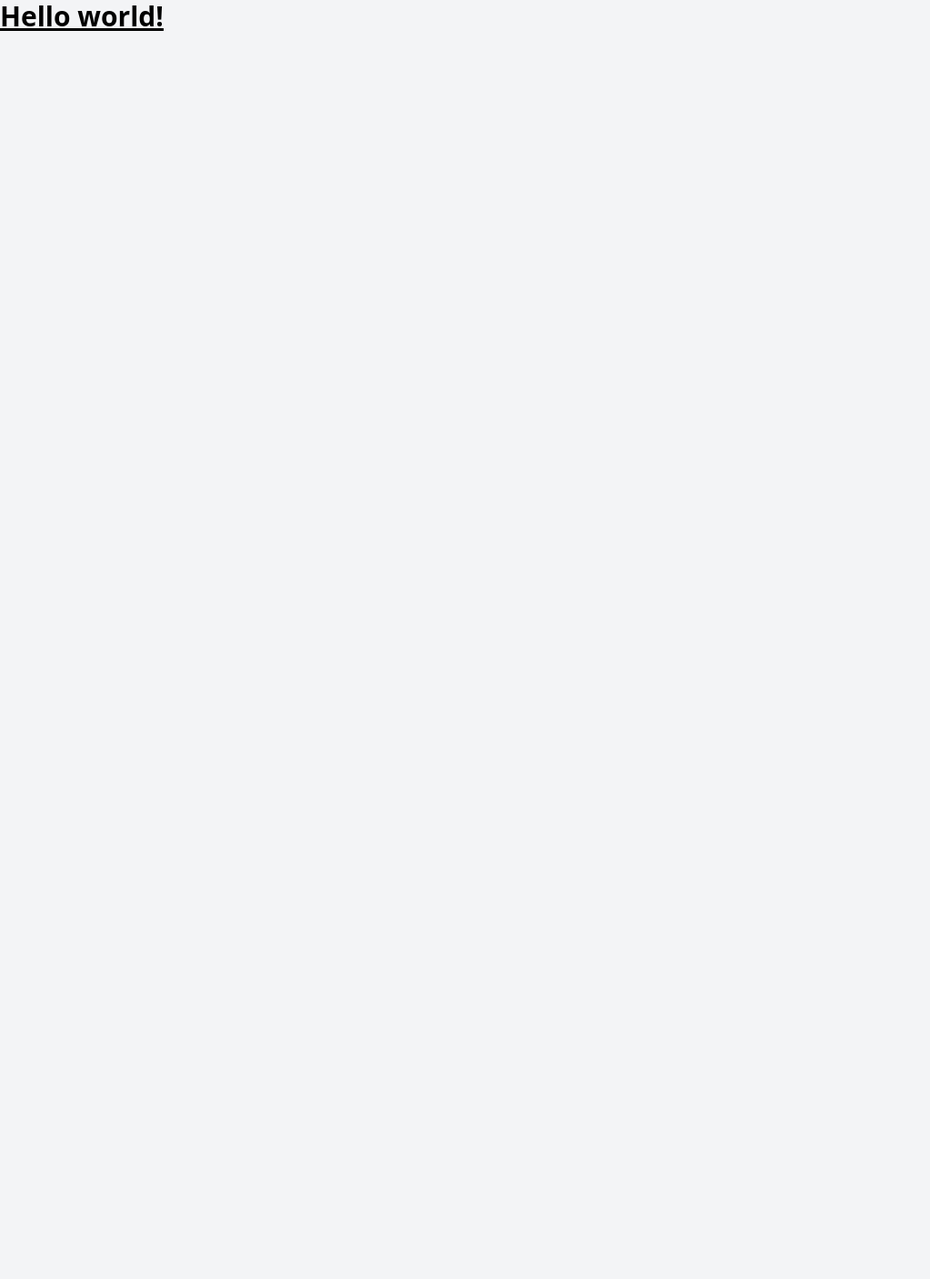
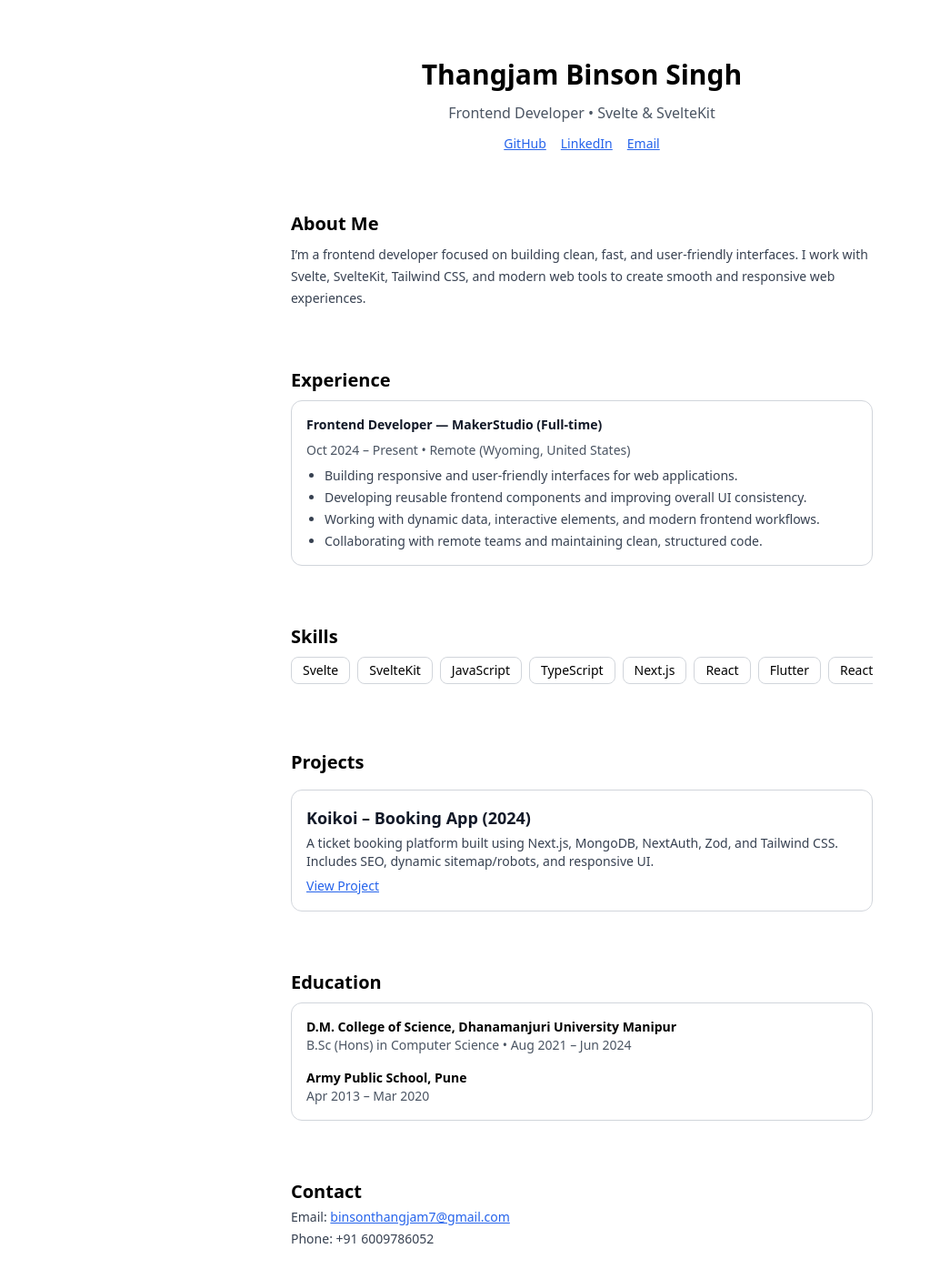
Before and after one commit to binnixie01/portfolio, a SvelteKit app: page / in a window 1280 px wide. Shown: the top 1406 px of the page at 91% size, without its empty margins (0-1023 px from the left). Before the commit the page ends 800 px from the top, so only its background shows below. Built offline with nearby package versions, Linux system fonts and the light colour scheme.

Commit message:
feat: page file

```diff
--- a/src/routes/+page.svelte
+++ b/src/routes/+page.svelte
@@ -1,9 +1,148 @@
-<h1 class="text-3xl font-bold underline">
-  Hello world!
-</h1>
+<script>
+  const projects = [
+    {
+      title: "Koikoi – Booking App (2024)",
+      description: "A ticket booking platform built using Next.js, MongoDB, NextAuth, Zod, and Tailwind CSS. Includes SEO, dynamic sitemap/robots, and responsive UI.",
+      link: "https://koikoi.vercel.app"
+    }
+  ];
+</script>
 
-<style lang="postcss">
-  :global(html) {
-    background-color: theme(colors.gray.100);
-  }
-</style>
+<section class="max-w-2xl mx-auto px-4 py-16 space-y-16">
+
+  <!-- HERO -->
+  <div class="text-center space-y-3">
+    <h1 class="text-3xl font-bold">Thangjam Binson Singh</h1>
+    <p class="text-gray-600 text-base">
+      Frontend Developer • Svelte & SvelteKit
+    </p>
+
+    <div class="flex justify-center gap-4 text-sm">
+      <a href="https://github.com/binnixie01" target="_blank" class="underline text-blue-600">
+        GitHub
+      </a>
+      <a href="https://www.linkedin.com/in/binson-thangjam" target="_blank" class="underline text-blue-600">
+        LinkedIn
+      </a>
+      <a href="mailto:binsonthangjam7@gmail.com" class="underline text-blue-600">
+        Email
+      </a>
+    </div>
+  </div>
+
+  <!-- ABOUT -->
+  <div class="space-y-2">
+    <h2 class="text-xl font-semibold">About Me</h2>
+    <p class="text-gray-700 leading-6 text-sm">
+      I’m a frontend developer focused on building clean, fast, and user-friendly interfaces.
+      I work with Svelte, SvelteKit, Tailwind CSS, and modern web tools to create smooth and
+      responsive web experiences.
+    </p>
+  </div>
+<!-- EXPERIENCE -->
+<div>
+  <h2 class="text-xl font-semibold mb-2">Experience</h2>
+
+  <div class="border border-gray-300 rounded-xl p-4 text-sm space-y-2">
+    <h3 class="font-semibold text-gray-900">
+      Frontend Developer — MakerStudio (Full-time)
+    </h3>
+
+    <p class="text-gray-600">
+      Oct 2024 – Present • Remote (Wyoming, United States)
+    </p>
+
+    <ul class="list-disc ml-5 space-y-1 text-gray-700">
+      <li>Building responsive and user-friendly interfaces for web applications.</li>
+      <li>Developing reusable frontend components and improving overall UI consistency.</li>
+      <li>Working with dynamic data, interactive elements, and modern frontend workflows.</li>
+      <li>Collaborating with remote teams and maintaining clean, structured code.</li>
+    </ul>
+  </div>
+</div>
+
+  <!-- SKILLS -->
+  <div>
+    <h2 class="text-xl font-semibold mb-2">Skills</h2>
+
+    <div class="flex gap-2 overflow-x-auto pb-2 text-sm">
+      {#each [
+        "Svelte",
+        "SvelteKit",
+        "JavaScript",
+        "TypeScript",
+        "Next.js",
+        "React",
+        "Flutter",
+        "React Native",
+        "Tailwind CSS",
+        "Skeleton UI",
+        "REST APIs",
+        "Zod",
+        "Git",
+        "MongoDB"
+      ] as skill}
+        <span class="border border-gray-300 whitespace-nowrap px-3 py-1 rounded-lg">
+          {skill}
+        </span>
+      {/each}
+    </div>
+  </div>
+
+  <!-- PROJECTS -->
+  <div>
+    <h2 class="text-xl font-semibold mb-4">Projects</h2>
+
+    <div class="space-y-5">
+      {#each projects as p}
+        <div class="border border-gray-300 rounded-xl p-4">
+          <h3 class="text-lg font-semibold text-gray-900">{p.title}</h3>
+
+          <p class="text-gray-700 text-sm my-1">
+            {p.description}
+          </p>
+
+          <a href={p.link}
+             target="_blank"
+             class="text-blue-600 text-sm underline">
+            View Project
+          </a>
+        </div>
+      {/each}
+    </div>
+  </div>
+  <!-- EDUCATION -->
+<div>
+  <h2 class="text-xl font-semibold mb-2">Education</h2>
+
+  <div class="border border-gray-300 rounded-xl p-4 text-sm space-y-2">
+    <div>
+      <h3 class="font-semibold">D.M. College of Science, Dhanamanjuri University Manipur</h3>
+      <p class="text-gray-600">B.Sc (Hons) in Computer Science • Aug 2021 – Jun 2024</p>
+    </div>
+
+    <div class="pt-2">
+      <h3 class="font-semibold">Army Public School, Pune</h3>
+      <p class="text-gray-600">Apr 2013 – Mar 2020</p>
+    </div>
+  </div>
+</div>
+
+
+  <!-- CONTACT -->
+  <div class="space-y-1">
+    <h2 class="text-xl font-semibold">Contact</h2>
+    <p class="text-gray-700 text-sm">
+      Email:
+      <a href="mailto:binsonthangjam7@gmail.com"
+         class="underline text-blue-600">
+        binsonthangjam7@gmail.com
+      </a>
+    </p>
+
+    <p class="text-gray-700 text-sm">
+      Phone: +91 6009786052
+    </p>
+  </div>
+
+</section>
```
